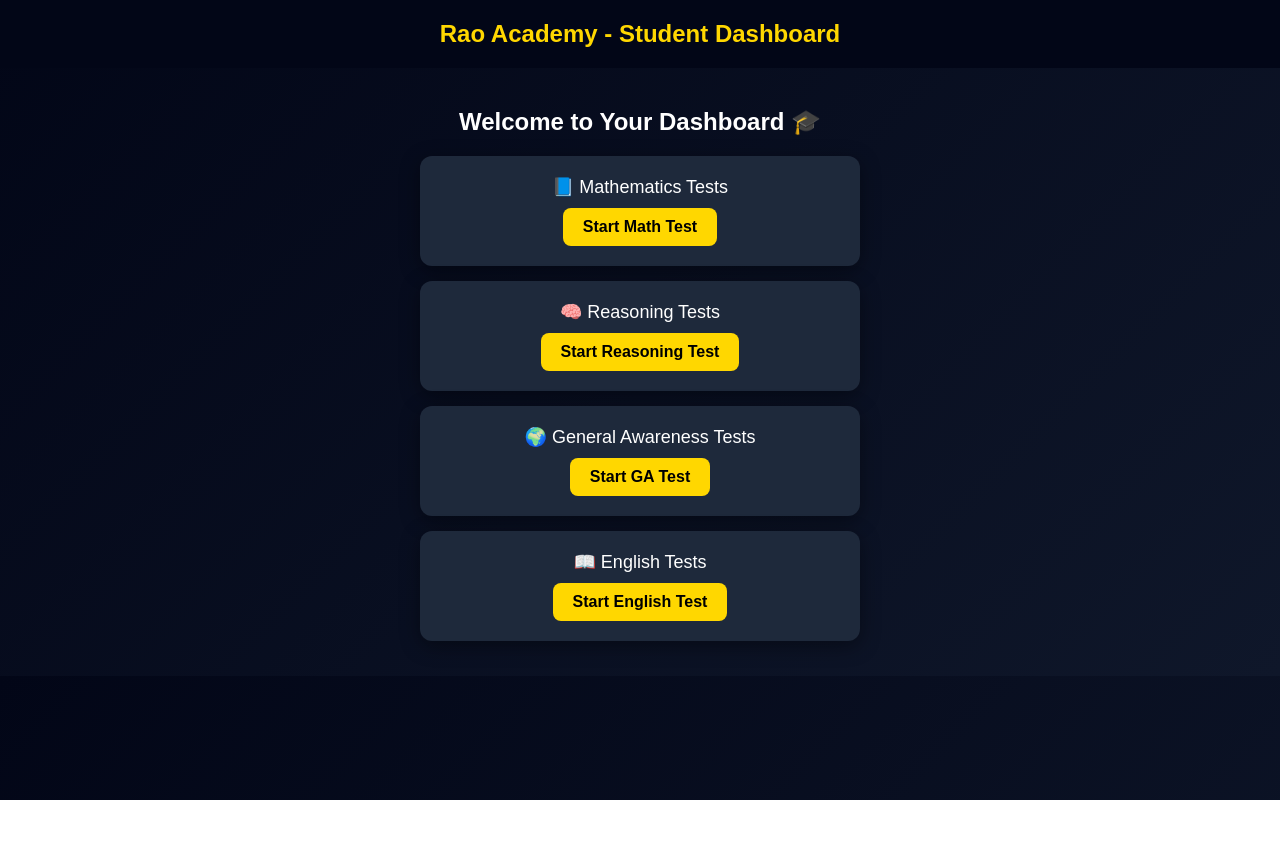
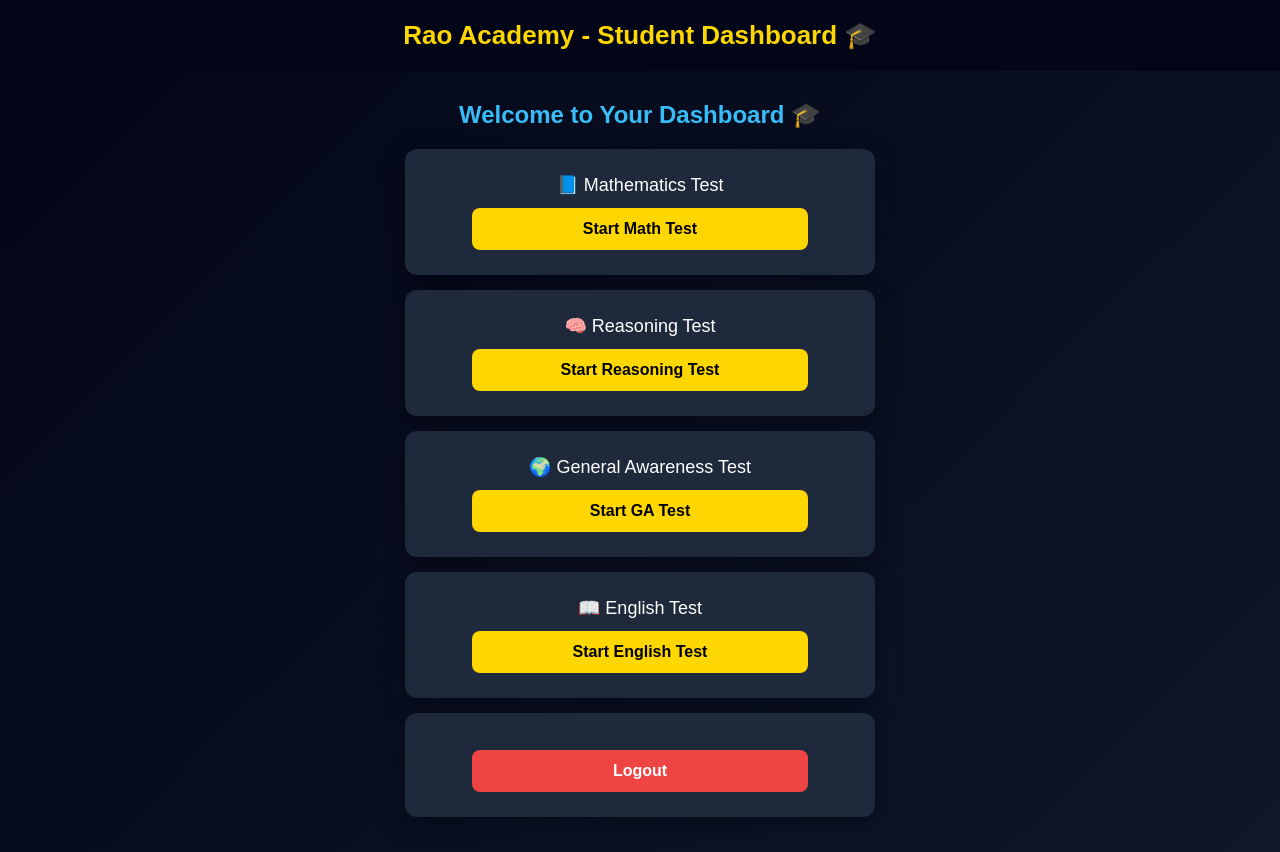
Before and after one commit to y54917251-prog/rao-academy, a plain HTML site: page dashboard.html in a window 1280 px wide. Before the commit the page ends 800 px from the top, so only its background shows below. Drawn offline with Linux system fonts and the light colour scheme.

Commit message:
Update dashboard.html

```diff
--- a/dashboard.html
+++ b/dashboard.html
@@ -15,7 +15,7 @@ header{
 background:#020617;
 padding:20px;
 text-align:center;
-font-size:24px;
+font-size:26px;
 color:gold;
 font-weight:bold;
 }
@@ -23,18 +23,23 @@ font-weight:bold;
 padding:20px;
 text-align:center;
 }
+.welcome{
+font-size:24px;
+margin-top:10px;
+color:#38bdf8;
+}
 .card{
 background:#1e293b;
 margin:15px auto;
-padding:20px;
+padding:25px;
 border-radius:12px;
-max-width:400px;
+max-width:420px;
 font-size:18px;
-box-shadow:0 5px 20px rgba(0,0,0,0.4);
+box-shadow:0 6px 25px rgba(0,0,0,0.4);
 }
 button{
-margin-top:10px;
-padding:10px 20px;
+margin-top:12px;
+padding:12px 25px;
 font-size:16px;
 background:gold;
 color:black;
@@ -42,44 +47,84 @@ border:none;
 border-radius:8px;
 cursor:pointer;
 font-weight:bold;
+width:80%;
 }
 button:hover{
 background:#ffd700;
+}
+.logout{
+background:#ef4444;
+color:white;
+}
+.logout:hover{
+background:#dc2626;
 }
 </style>
 </head>
 <body>
 
-<header>Rao Academy - Student Dashboard</header>
+<header>Rao Academy - Student Dashboard 🎓</header>
 
 <div class="container">
-<h2>Welcome to Your Dashboard 🎓</h2>
+
+<h2 id="welcomeText" class="welcome">Welcome to Your Dashboard 🎓</h2>
 
 <div class="card">
-📘 Mathematics Tests
+📘 Mathematics Test
 <br>
-<button>Start Math Test</button>
+<button onclick="startMath()">Start Math Test</button>
 </div>
 
 <div class="card">
-🧠 Reasoning Tests
+🧠 Reasoning Test
 <br>
-<button>Start Reasoning Test</button>
+<button onclick="comingSoon()">Start Reasoning Test</button>
 </div>
 
 <div class="card">
-🌍 General Awareness Tests
+🌍 General Awareness Test
 <br>
-<button>Start GA Test</button>
+<button onclick="comingSoon()">Start GA Test</button>
 </div>
 
 <div class="card">
-📖 English Tests
+📖 English Test
 <br>
-<button>Start English Test</button>
+<button onclick="comingSoon()">Start English Test</button>
+</div>
+
+<div class="card">
+<button class="logout" onclick="logout()">Logout</button>
 </div>
 
 </div>
 
+<script>
+// Show student name from signup
+let studentName = localStorage.getItem("studentName");
+
+if(studentName && studentName.trim() !== ""){
+document.getElementById("welcomeText").innerHTML =
+"Welcome, " + studentName + " 🎓";
+}
+
+// Start Math Test
+function startMath(){
+window.location.href = "math-test.html";
+}
+
+// Coming soon alert for other subjects
+function comingSoon(){
+alert("This test will be added in next upgrade.");
+}
+
+// Logout system
+function logout(){
+localStorage.removeItem("studentName");
+localStorage.removeItem("studentEmail");
+window.location.href = "login.html";
+}
+</script>
+
 </body>
 </html>
```
